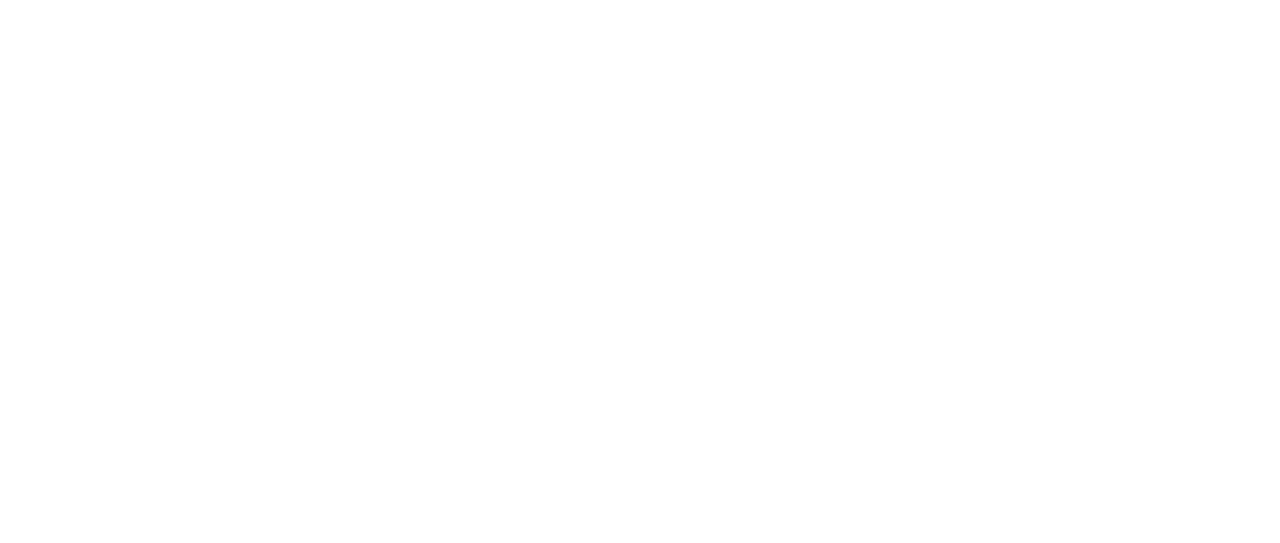
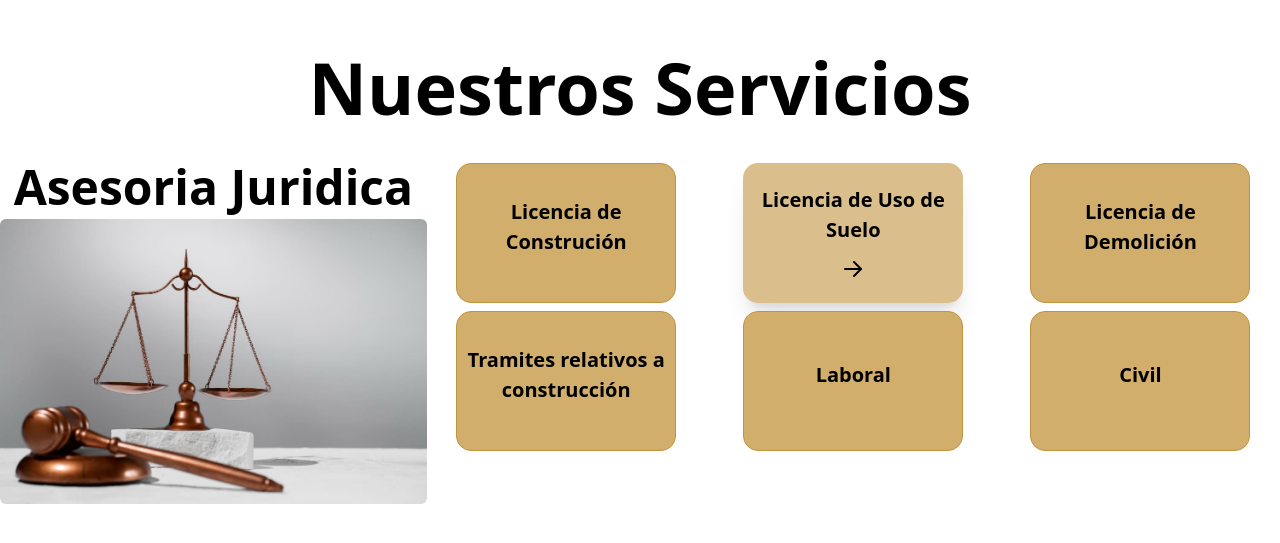
Before and after one commit to MiloDeSkorpio/landing-legalia, a React (Vite) app: page / in a window 1280 px wide. Shown: the part 2459-3002 px from the top of the page. Before the commit the page ends 2368 px from the top, so only its background shows below. Built offline with nearby package versions, Linux system fonts and the light colour scheme.

Commit message:
Services

```diff
--- a/src/App.jsx
+++ b/src/App.jsx
@@ -8,7 +8,7 @@ import './index.css'
 import Header  from './components/Header';
 import Mision from './components/Mision';
 import Vision from './components/Vision';
-
+import Servicios from './components/Servicios';
 const App = () => {
 // initialize aos
 Aos.init({
@@ -20,6 +20,7 @@ Aos.init({
       <Header />
       <Mision />
       <Vision />
+      <Servicios />
     </div>
   )
 }
--- /dev/null
+++ b/src/components/Servicios.jsx
@@ -0,0 +1,74 @@
+import React, { useState } from 'react'
+//import data
+import { servicios } from '../data'
+//import images
+import ArrowImg from '../assets/img/arrow-right-2.svg'
+const Servicios = () => {
+  //set index
+  const [index, setIndex] = useState(1)
+  //destructure Servicios
+  const { cards, title, img, subtitle } = servicios
+  return (
+    <section className='bg-white section' id='servicios'>
+    <div className='container mx-auto'>
+      {/** title **/}
+      <h2
+        className='h2 mb-10 lg:mb-15 text-center'
+        data-aos='fade-up'
+        data-aos-delay='200'
+      >{title}</h2>
+      <div className='flex flex-col lg:grid lg:grid-cols-3'>
+        <div
+          data-aos='fade-right'
+          data-aos-offset='300'
+          className='flex-1 aspect-ratio aspect-ratio-16/9'
+        >
+        {/** subtitle **/}
+        <h3
+          className='text-3xl lg:text-5xl font-semibold mb-15 lg:mb-2 text-center'
+          data-aos='fade-up'
+          data-aos-delay='300'
+        >{subtitle}</h3>
+          <img
+            src={img}
+            alt='logof'
+            className='rounded-md object-cover'
+          />
+        </div>
+        {/** cards **/}
+        <div className='flex flex-col mb-1 md:grid md:col-span-2 md:grid-cols-3 gap-2'>
+          {cards.map((card, cardIndex) => {
+            //destructure card
+            const { name, delay } = card
+            //card
+            return (
+              <div
+                key={cardIndex}
+                data-aos='fade-up'
+                data-aos-delay={delay}
+                data-aos-offset='300'
+              >
+                <div
+                  onClick={() => setIndex(cardIndex)}
+                  className={`${cardIndex === index
+                    ? 'bg-[#dabe8b] shadow-xl'
+                    : 'border border-[#c2933d]'
+                    }  w-[220px] h-[140px] rounded-[15px] md:w-[220px] bg-[#d1ae6c] flex flex-col items-center justify-center mx-auto p-[10px] text-center cursor-pointer transition-all
+                `}
+                >
+                  {/** card name **/}
+                  <div className='text-[20px] font-semibold mb-3'>{name}</div>
+                  {/** card img **/}
+                  {index === cardIndex && <a href='#contacto'><img src={ArrowImg} alt='rowcard' /></a>}
+                </div>
+              </div>
+            )
+          })}
+        </div>
+      </div>
+    </div>
+  </section>
+  )
+}
+
+export default Servicios
--- a/src/components/Vision.jsx
+++ b/src/components/Vision.jsx
@@ -11,7 +11,7 @@ const Vision = () => {
           {/** image **/}
           <div
             className='flex-1 aspect-ratio aspect-ratio-16/9'
-            data-aos='fade-up'
+            data-aos='fade-right'
             data-aos-offset='500'
           >
             <img className='rounded-md object-cover' src={image} alt='Imagen de Visión' />
--- a/src/data.js
+++ b/src/data.js
@@ -3,7 +3,7 @@ import LogoImg from '../src/assets/img/logoLegalia.svg'
 import HeroImg from '../src/assets/img/hero.svg'
 import ArrowIcon from '../src/assets/img/arrow-right.svg'
 import VisionImg from '../src/assets/img/vision.svg'
-
+import ServicesImg from '../src/assets/img/services.svg'
 
 
 export const header = {
@@ -38,11 +38,41 @@ export const vision = {
 
 export const servicios = {
   title: 'Nuestros Servicios',
-  catalogo: [
-    { name: 'Licencia de Construción' },
-    { name: 'Licencia de Uso de Suelo' },
-    { name: 'Licencia de Demolición' },
-    { name: 'Tramites relativos a construcción' },
+  subtitle: 'Asesoria Juridica',
+  img: ServicesImg,
+  cards: [
+    {
+      name: 'Licencia de Construción',
+      delay: 100
+    },
+    {
+      name: 'Licencia de Uso de Suelo',
+      delay: 200
+    },
+    {
+      name: 'Licencia de Demolición',
+      delay: 300
+    },
+    {
+      name: 'Tramites relativos a construcción',
+      delay: 400
+    },
+    {
+      name: 'Laboral',
+      delay: 400
+    },
+    {
+      name: 'Civil',
+      delay: 400
+    },
+    {
+      name: 'Familiar',
+      delay: 400
+    },
+    {
+      name: 'Penal',
+      delay: 400
+    },
   ]
 
 }
```
Also changed, not shown: src/assets/img/arrow-right-2.svg (added), src/assets/img/services.svg (added).
